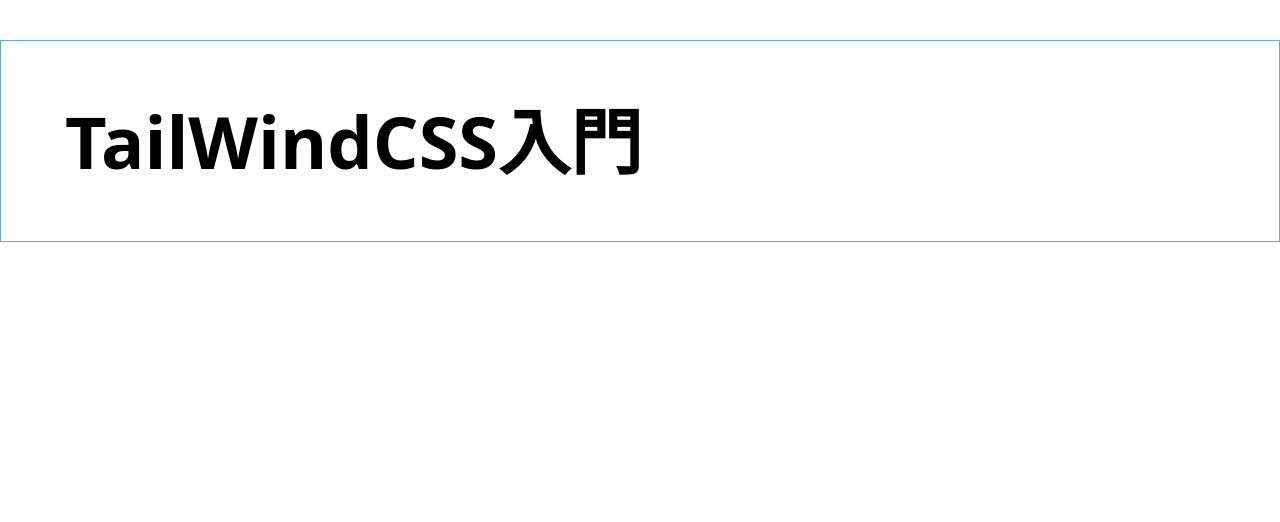
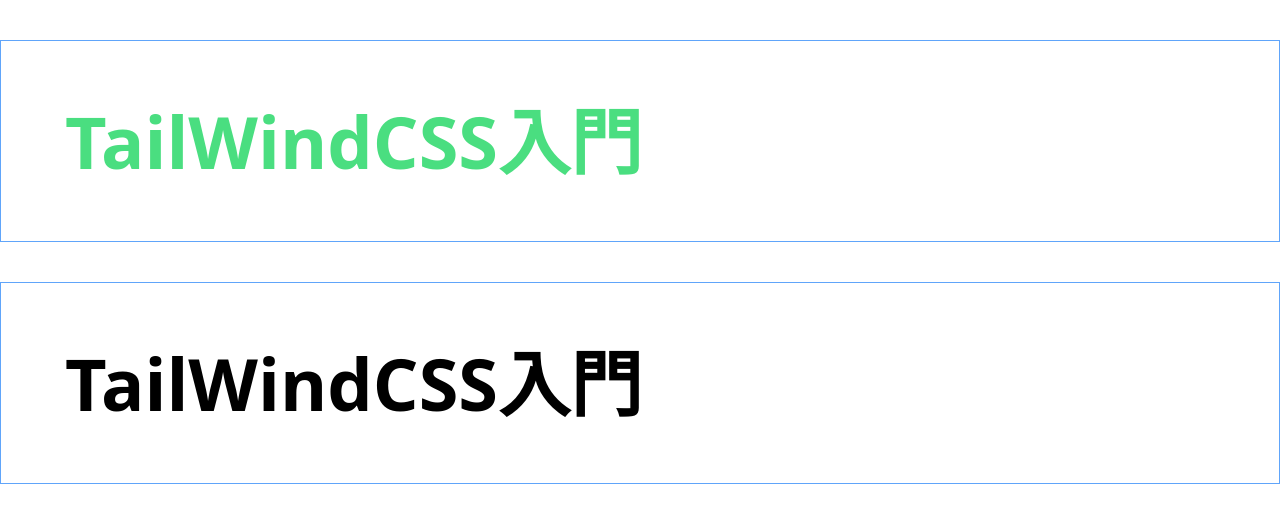
Before and after one commit to sc30gsw/tailwindcss-tutorial, a website: page src/index.html in a window 1280 px wide. Drawn offline with nearby package versions, Linux system fonts and the light colour scheme; files that its build step writes are made by us from their sources.

Commit message:
レスポンシブ対応
xl lg md sm

```diff
--- a/src/index.html
+++ b/src/index.html
@@ -8,6 +8,13 @@
 	</head>
 	<body>
 		<div class="border border-blue-400 p-16 my-10">
+			<h1
+				class="lg:text-7xl font-bold text-3xl sm:text-red-400 md:text-blue-400 lg:text-pink-400 xl:text-green-400"
+			>
+				TailWindCSS入門
+			</h1>
+		</div>
+		<div class="border border-blue-400 p-16 my-10">
 			<h1 class="text-7xl font-bold">TailWindCSS入門</h1>
 		</div>
 	</body>
```
